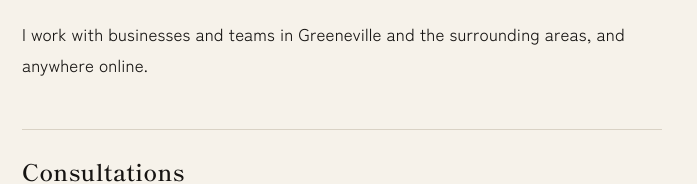
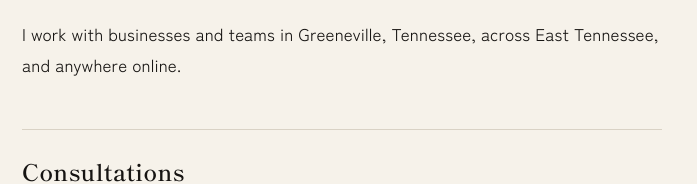
Before and after one commit to Millillion/website, an Astro site: page /work-with-me in a window 1280 px wide. Shown: the part 321-505 px from the top of the page, 298-995 px from the left. Built offline with nearby package versions, Linux system fonts and the light colour scheme; Astro itself is replaced by a stand-in of ours.

Commit message:
Work with me: Greeneville, Tennessee, across East Tennessee
Co-Authored-By: Claude Opus 5.5 <noreply@anthropic.com>

```diff
--- a/src/pages/work-with-me.astro
+++ b/src/pages/work-with-me.astro
@@ -3,11 +3,11 @@ import Base from "../layouts/Base.astro";
 import { SITE } from "../site.js";
 const mail = `mailto:${SITE.email}?subject=${encodeURIComponent("Working together")}`;
 ---
-<Base title="Work with me" description="AI consulting, training, assessments, development and ongoing support for businesses in Greeneville and the surrounding areas, and anywhere online, from Jordan Last.">
+<Base title="Work with me" description="AI consulting, training, assessments, development and ongoing support for businesses in Greeneville, Tennessee, across East Tennessee, and anywhere online, from Jordan Last.">
   <article class="prose">
     <h1>Work with me</h1>
     <p>AI can save your business real time and money, but it's hard to know where to start, which tools to trust, and what's worth doing. I can help you answer those questions and put AI to work in your business.</p>
-    <p>I work with businesses and teams in Greeneville and the surrounding areas, and anywhere online.</p>
+    <p>I work with businesses and teams in Greeneville, Tennessee, across East Tennessee, and anywhere online.</p>
   </article>
 
   <div class="box">
```
